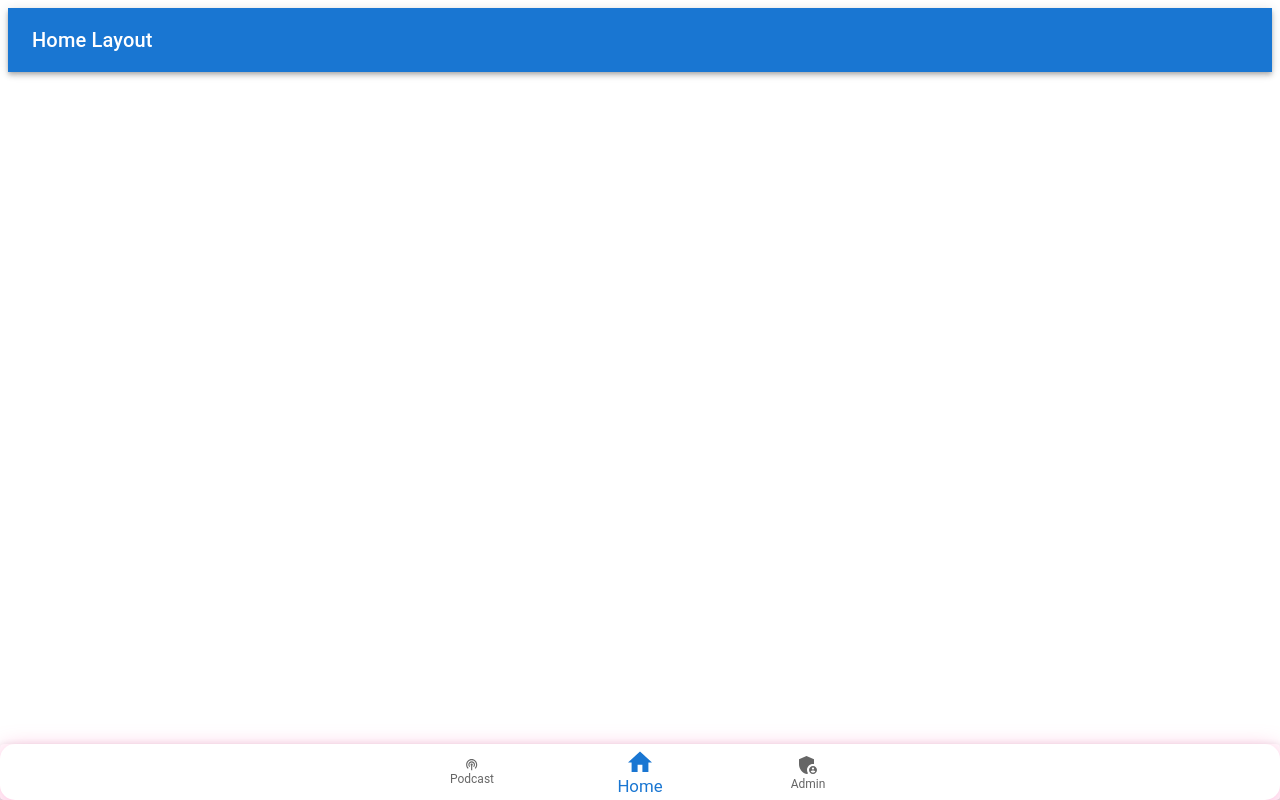
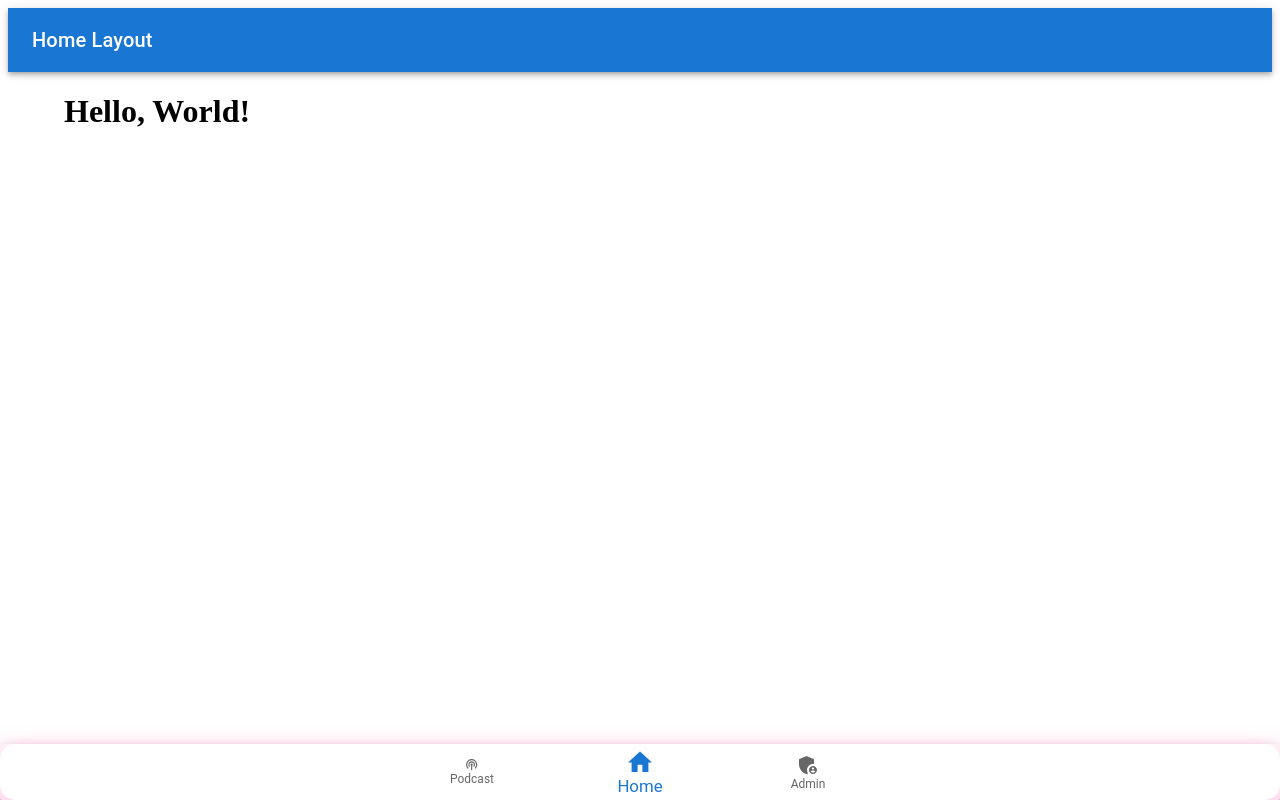
Before and after one commit to damchap/race-for-water, a React (Vite) app: page / in a window 1280 px wide. Built offline with nearby package versions, Linux system fonts and the light colour scheme.

Commit message:
fix(modal) : changed children to Outlet in layout

```diff
--- a/src/layout/HomeLayout.tsx
+++ b/src/layout/HomeLayout.tsx
@@ -1,8 +1,11 @@
 import React from 'react';
 import { AppBar, Container, Toolbar, Typography } from '@mui/material';
 import Navbar from '../components/Navbar';
+import { Outlet } from "react-router"
 
 const HomeLayout: React.FC<{ children?: React.ReactNode }> = ({ children }) => {
+    console.log('HomeLayout');
+    console.log(children);
     return (
         <div>
             <AppBar position="static">
@@ -13,7 +16,7 @@ const HomeLayout: React.FC<{ children?: React.ReactNode }> = ({ children }) => {
                 </Toolbar>
             </AppBar>
             <Container>
-                {children}
+                <Outlet />
             </Container>
             <Navbar />
         </div>
```
